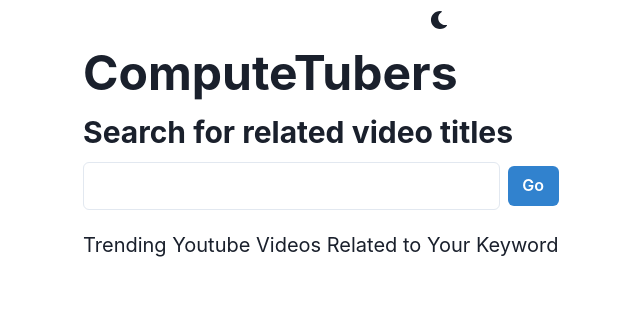
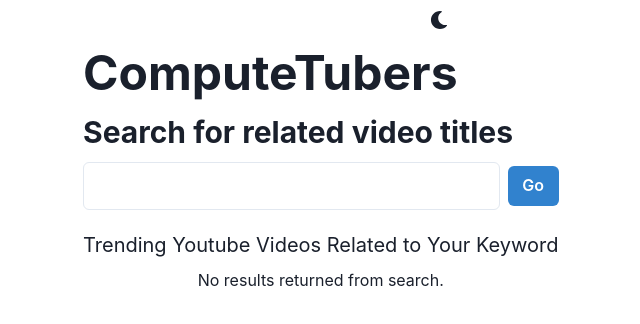
Before and after one commit to xin-xw/computetubers, a React (Create React App) app in the folder frontend/: page / in a window 1280 px wide. Shown: the top 324 px of the page, without its empty margins (205-845 px from the left). Built offline with nearby package versions, Linux system fonts and the light colour scheme; the HTML template or start-up script is replaced by a standard one.

Commit message:
Handle no search results case

```diff
--- a/frontend/src/components/home-page/home-page-search.js
+++ b/frontend/src/components/home-page/home-page-search.js
@@ -56,7 +56,7 @@
                 <Text fontWeight="bold" fontSize="md">
                   Video: {video_title}
                 </Text>
-                {<Text>Channel:{channel_title}</Text>}
+                {<Text>Channel: {channel_title}</Text>}
                 <Text>Views: {video_view_count}</Text>
                 <Text>Date trending: {video_trending_date}</Text>
                 <Text>Likes: {video_likes}</Text>
@@ -136,8 +136,11 @@
           </Text>
 
           <Box>
-            {searchResults &&
-              searchResults.map((info) => (
+            {searchResults.length === 0 ?
+            <Text>
+              No results returned from search.
+            </Text>
+            : searchResults.map((info) => (
                 <HomePageSearchResults
                   key={info.id}
                   video_title={info.title}
```
Also changed, not shown: 1 other file (tests, documents, lock files or other folders).
